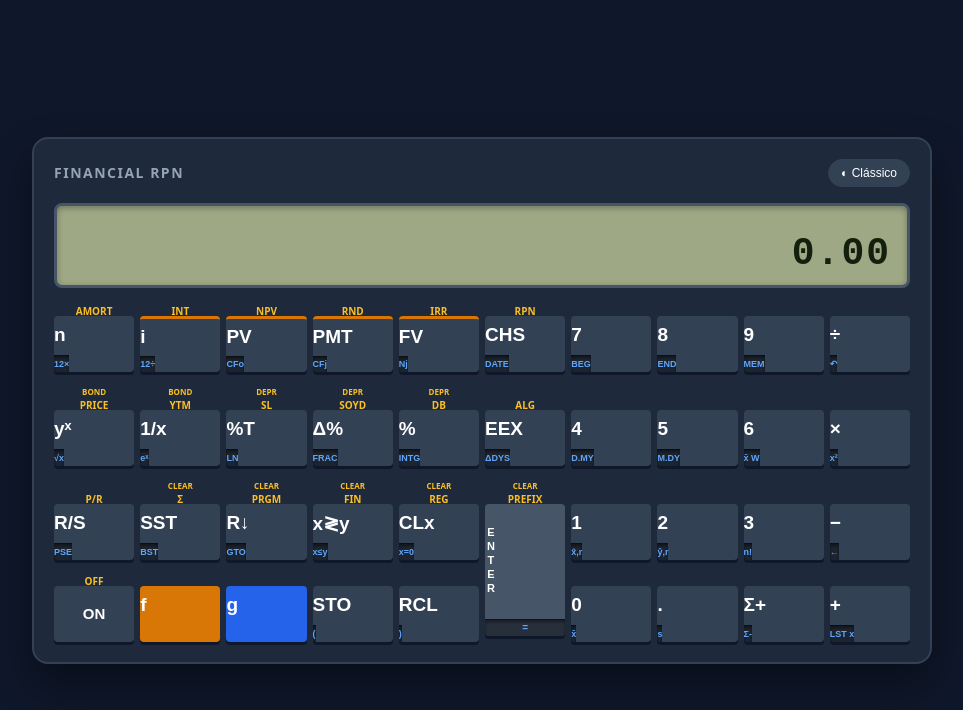
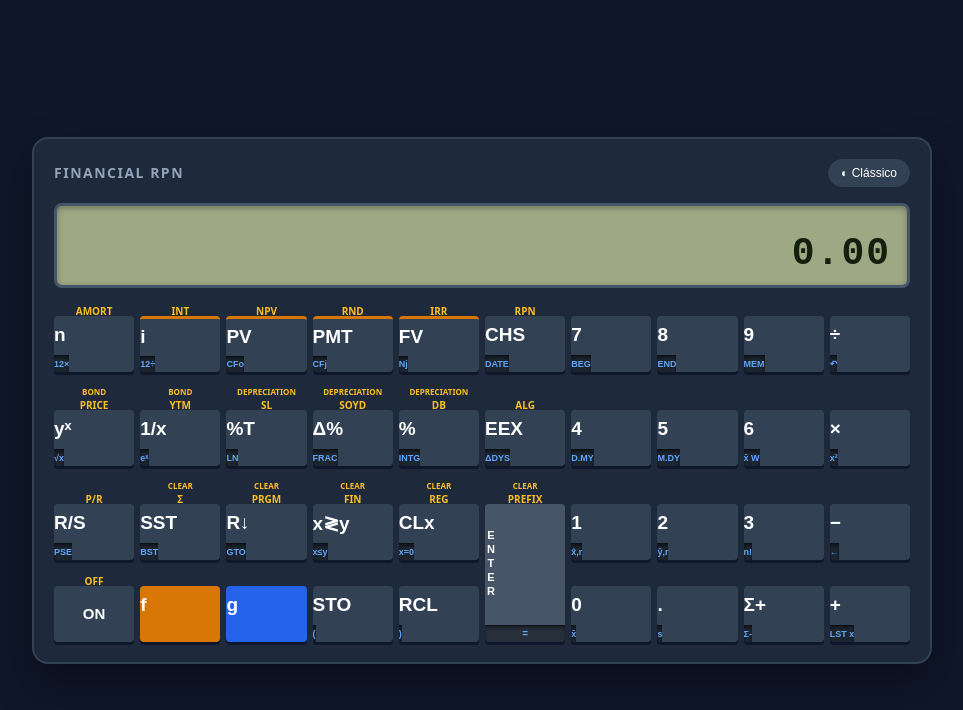
Before and after one commit to Nunesnd/minha-calculadora, a plain HTML site: page index.html in a window 1280 px wide. Shown: the whole page, without its empty margins (158-1121 px from the left). Drawn offline with Linux system fonts and the light colour scheme.

Commit message:
corrigido legenda DEPRECIATION no teclado

```diff
--- a/index.html
+++ b/index.html
@@ -121,7 +121,7 @@
         </button>
       </div>
       <div class="key-container">
-        <span class="label-f-titulo">DEPR</span>
+        <span class="label-f-titulo">DEPRECIATION</span>
         <span class="label-f">SL</span>
         <button class="key" data-action="pct_total">
           <span class="key-main">%T</span>
@@ -129,7 +129,7 @@
         </button>
       </div>
       <div class="key-container">
-        <span class="label-f-titulo">DEPR</span>
+        <span class="label-f-titulo">DEPRECIATION</span>
         <span class="label-f">SOYD</span>
         <button class="key" data-action="pct_delta">
           <span class="key-main">Δ%</span>
@@ -137,7 +137,7 @@
         </button>
       </div>
       <div class="key-container">
-        <span class="label-f-titulo">DEPR</span>
+        <span class="label-f-titulo">DEPRECIATION</span>
         <span class="label-f">DB</span>
         <button class="key" data-action="percent">
           <span class="key-main">%</span>
--- a/styles.css
+++ b/styles.css
@@ -258,7 +258,7 @@ body.mode-g-active .key-modifier-g {
 .key-enter {
   background: var(--btn-enter-bg);
   width: 100%;
-  height: calc(112px + 20px); /* 2 teclas de 56px + gap entre as linhas */
+  height: calc(118px + 20px); /* 2 teclas de 56px + gap entre as linhas */
   max-height: 220px;
   display: flex;
   flex-direction: column; /* Garante topo para ENTER e base para o = */
```
